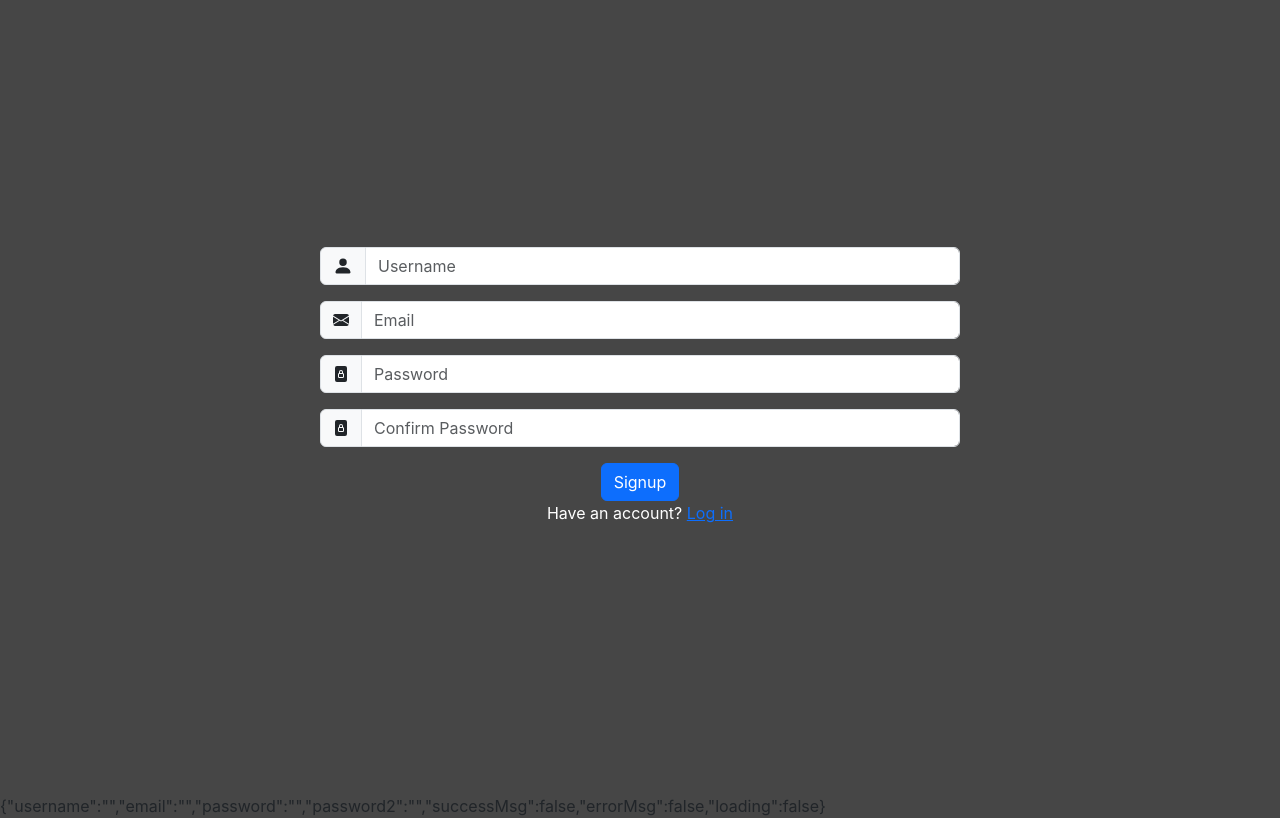
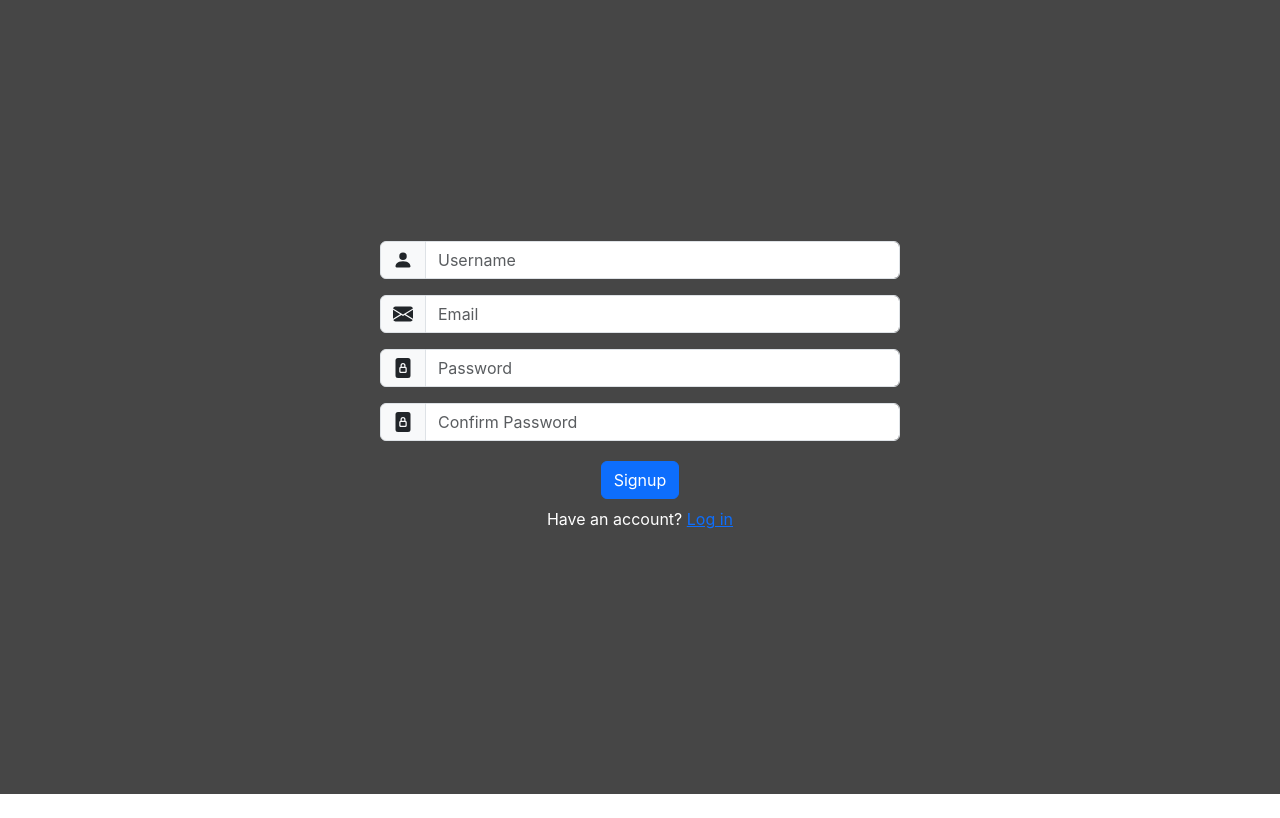
Before and after one commit to gerardhomsi/Mern_Ecommerce_BackEnd, a React app in the folder client/: page /signup in a window 1280 px wide. Shown: the part 62-880 px from the top of the page. After the commit the page ends 856 px from the top, so only its background shows below. Built offline with nearby package versions, Linux system fonts and the light colour scheme.

Commit message:
more code

```diff
--- a/client/package.json
+++ b/client/package.json
@@ -12,6 +12,7 @@
     "react-dom": "^18.2.0",
     "react-router-dom": "^6.10.0",
     "react-scripts": "5.0.1",
+    "validator": "^13.9.0",
     "web-vitals": "^2.1.4"
   },
   "scripts": {
--- a/client/src/components/App.js
+++ b/client/src/components/App.js
@@ -1,6 +1,7 @@
 import React from "react";
 import { BrowserRouter, Routes, Route } from "react-router-dom";
 import { Header, Home, Signin, NotFound, Signup } from "./components";
+import './app.css'
 
 const App = () => (
   <BrowserRouter>
--- a/client/src/components/Signup.jsx
+++ b/client/src/components/Signup.jsx
@@ -1,8 +1,14 @@
 import React, { useState } from "react";
+import isEmail from 'validator/lib/isEmail';
+import isEmpty from 'validator/lib/isEmpty';
+import equals from 'validator/lib/equals';
+import { showErrorMsg } from '../helpers/message'
 import { Link } from "react-router-dom";
 import "./signup.css";
 
+
 const Signup = () => {
+
   const [formData, setFormData] = useState({
     username: "",
     email: "",
@@ -12,6 +18,7 @@ const Signup = () => {
     errorMsg: false,
     loading: false,
   });
+
   const {
     username,
     email,
@@ -22,113 +29,109 @@ const Signup = () => {
     loading,
   } = formData;
 
+  const inputFields = [
+  {
+     name: 'username',
+     value: username,
+     type: 'text',
+     placeholder: 'Username',
+     icon: 'person-fill',
+     d: "M3 14s-1 0-1-1 1-4 6-4 6 3 6 4-1 1-1 1H3Zm5-6a3 3 0 1 0 0-6 3 3 0 0 0 0 6Z"
+  },
+
+  {
+    name: 'email',
+    value: email,
+    type: 'text',
+    placeholder: 'Email',
+    icon: 'envelope-fill',
+    d: "M.05 3.555A2 2 0 0 1 2 2h12a2 2 0 0 1 1.95 1.555L8 8.414.05 3.555ZM0 4.697v7.104l5.803-3.558L0 4.697ZM6.761 8.83l-6.57 4.027A2 2 0 0 0 2 14h12a2 2 0 0 0 1.808-1.144l-6.57-4.027L8 9.586l-1.239-.757Zm3.436-.586L16 11.801V4.697l-5.803 3.546Z"
+  },
+
+  {
+    name: 'password',
+    value: password,
+    type: 'password',
+    placeholder: 'Password',
+    icon: 'file-lock-fill',
+    d: "M7 6a1 1 0 0 1 2 0v1H7V6zM6 8.3c0-.042.02-.107.105-.175A.637.637 0 0 1 6.5 8h3a.64.64 0 0 1 .395.125c.085.068.105.133.105.175v2.4c0 .042-.02.107-.105.175A.637.637 0 0 1 9.5 11h-3a.637.637 0 0 1-.395-.125C6.02 10.807 6 10.742 6 10.7V8.3z M12 0H4a2 2 0 0 0-2 2v12a2 2 0 0 0 2 2h8a2 2 0 0 0 2-2V2a2 2 0 0 0-2-2zm-2 6v1.076c.54.166 1 .597 1 1.224v2.4c0 .816-.781 1.3-1.5 1.3h-3c-.719 0-1.5-.484-1.5-1.3V8.3c0-.627.46-1.058 1-1.224V6a2 2 0 1 1 4 0z"
+  },
+
+  {
+    name: 'password2',
+    value: password2,
+    type: 'password',
+    placeholder: 'Confirm Password',
+    icon: 'file-lock-fill',
+    d: "M7 6a1 1 0 0 1 2 0v1H7V6zM6 8.3c0-.042.02-.107.105-.175A.637.637 0 0 1 6.5 8h3a.64.64 0 0 1 .395.125c.085.068.105.133.105.175v2.4c0 .042-.02.107-.105.175A.637.637 0 0 1 9.5 11h-3a.637.637 0 0 1-.395-.125C6.02 10.807 6 10.742 6 10.7V8.3z M12 0H4a2 2 0 0 0-2 2v12a2 2 0 0 0 2 2h8a2 2 0 0 0 2-2V2a2 2 0 0 0-2-2zm-2 6v1.076c.54.166 1 .597 1 1.224v2.4c0 .816-.781 1.3-1.5 1.3h-3c-.719 0-1.5-.484-1.5-1.3V8.3c0-.627.46-1.058 1-1.224V6a2 2 0 1 1 4 0z"
+  },
+
+  ];
+
+  // EVENT HANDLERS //
+  const handleChange = (e) => {
+    setFormData({
+      ...formData,
+      [e.target.name] : e.target.value,
+    })
+  };
+
+  const handleSubmit = (e) => {
+    e.preventDefault();
+    // CLIENT SIDE VALIDATION
+    if (isEmpty(username) || isEmpty(email) || isEmpty(password) || isEmpty(password2)) {
+      setFormData({
+        ...formData, errorMsg: "All fields are required"
+      })
+    } else if (!isEmail(email)) {
+      setFormData({
+        ...formData, errorMsg: "Invalid Email"
+      })
+    } else if (!equals(password, password2)) {
+      setFormData({
+        ...formData, errorMsg: "Passwords DO NOT match"
+      })
+    } else {
+      //SUCCESS
+
+    }
+    console.log(formData)
+  };
+
   const showSignupForm = () => (
-    <form className="signup-form">
-      <div className="input-group mb-3">
-        <span className="input-group-text" id="basic-addon1">
-          <svg
-            xmlns="http://www.w3.org/2000/svg"
-            width="20"
-            height="20"
-            fill="currentColor"
-            className="bi bi-person-fill"
-            viewBox="0 0 16 16"
-          >
-            <path d="M3 14s-1 0-1-1 1-4 6-4 6 3 6 4-1 1-1 1H3Zm5-6a3 3 0 1 0 0-6 3 3 0 0 0 0 6Z" />
-          </svg>
-        </span>
-        <input
-          name="username"
-          value={username}
-          type="text"
-          className="form-control"
-          placeholder="Username"
-        />
-      </div>
 
-      <div className="input-group mb-3">
-        <span className="input-group-text" id="basic-addon1">
-          <svg
-            xmlns="http://www.w3.org/2000/svg"
-            width="16"
-            height="16"
-            fill="currentColor"
-            className="bi bi-envelope-fill"
-            viewBox="0 0 16 16"
-          >
-            <path d="M.05 3.555A2 2 0 0 1 2 2h12a2 2 0 0 1 1.95 1.555L8 8.414.05 3.555ZM0 4.697v7.104l5.803-3.558L0 4.697ZM6.761 8.83l-6.57 4.027A2 2 0 0 0 2 14h12a2 2 0 0 0 1.808-1.144l-6.57-4.027L8 9.586l-1.239-.757Zm3.436-.586L16 11.801V4.697l-5.803 3.546Z" />
-          </svg>
-        </span>
-        <input
-          name="email"
-          value={email}
-          type="text"
-          className="form-control"
-          placeholder="Email"
-        />
-      </div>
+    <form onSubmit={handleSubmit}>
+      {inputFields.map(({ name, value, type, placeholder, icon, d }) => (
+        <div className="input-group mb-3" key={name}>
+          <span className="input-group-text" id="basic-addon1">
+            <svg xmlns="http://www.w3.org/2000/svg" width="20" height="20" fill="currentColor" className={`bi bi-${icon}`} viewBox="0 0 16 16">
+              <path d={d} />
+            </svg>
+          </span>
+          <input name={name} value={value} type={type} className="form-control" placeholder={placeholder} onChange={handleChange} />
+        </div>
+      ))}
 
-      <div className="input-group mb-3">
-        <span className="input-group-text" id="basic-addon1">
-          <svg
-            xmlns="http://www.w3.org/2000/svg"
-            width="16"
-            height="16"
-            fill="currentColor"
-            className="bi bi-file-lock-fill"
-            viewBox="0 0 16 16"
-          >
-            <path d="M7 6a1 1 0 0 1 2 0v1H7V6zM6 8.3c0-.042.02-.107.105-.175A.637.637 0 0 1 6.5 8h3a.64.64 0 0 1 .395.125c.085.068.105.133.105.175v2.4c0 .042-.02.107-.105.175A.637.637 0 0 1 9.5 11h-3a.637.637 0 0 1-.395-.125C6.02 10.807 6 10.742 6 10.7V8.3z" />
-            <path d="M12 0H4a2 2 0 0 0-2 2v12a2 2 0 0 0 2 2h8a2 2 0 0 0 2-2V2a2 2 0 0 0-2-2zm-2 6v1.076c.54.166 1 .597 1 1.224v2.4c0 .816-.781 1.3-1.5 1.3h-3c-.719 0-1.5-.484-1.5-1.3V8.3c0-.627.46-1.058 1-1.224V6a2 2 0 1 1 4 0z" />
-          </svg>
-        </span>
-        <input
-          name="password"
-          value={password}
-          type="text"
-          className="form-control"
-          placeholder="Password"
-        />
-      </div>
-
-      <div className="input-group mb-3">
-        <span className="input-group-text" id="basic-addon1">
-          <svg
-            xmlns="http://www.w3.org/2000/svg"
-            width="16"
-            height="16"
-            fill="currentColor"
-            className="bi bi-file-lock-fill"
-            viewBox="0 0 16 16"
-          >
-            <path d="M7 6a1 1 0 0 1 2 0v1H7V6zM6 8.3c0-.042.02-.107.105-.175A.637.637 0 0 1 6.5 8h3a.64.64 0 0 1 .395.125c.085.068.105.133.105.175v2.4c0 .042-.02.107-.105.175A.637.637 0 0 1 9.5 11h-3a.637.637 0 0 1-.395-.125C6.02 10.807 6 10.742 6 10.7V8.3z" />
-            <path d="M12 0H4a2 2 0 0 0-2 2v12a2 2 0 0 0 2 2h8a2 2 0 0 0 2-2V2a2 2 0 0 0-2-2zm-2 6v1.076c.54.166 1 .597 1 1.224v2.4c0 .816-.781 1.3-1.5 1.3h-3c-.719 0-1.5-.484-1.5-1.3V8.3c0-.627.46-1.058 1-1.224V6a2 2 0 1 1 4 0z" />
-          </svg>
-        </span>
-        <input
-          name="password2"
-          value={password2}
-          type="text"
-          className="form-control"
-          placeholder="Confirm Password"
-        />
-      </div>
-
-      <div className="form-group">
-        <button type="submit" className="btn btn-primary btn-block">
+      <div className="form-group  d-flex flex-column align-items-center">
+        <button type="submit" className="btn btn-primary btn-block mt-1">
           Signup
         </button>
-      </div>
-      <p className="text-center text-white">
+      <p className="text-center text-white mt-2">
         Have an account? <Link to="/signin">Log in</Link>
       </p>
+      </div>
     </form>
   );
 
   return (
     <div className="signup-container">
-      {showSignupForm()}
-      {JSON.stringify(formData)}
+      <div className="row g-0 vh-100 px-3">
+        <div className="col-md-5 mx-auto align-self-center">
+          {errorMsg && showErrorMsg(errorMsg)}
+          {showSignupForm()}
+          {/* {JSON.stringify(formData)} */}
+        </div>
+      </div>
     </div>
   );
 };
--- /dev/null
+++ b/client/src/components/app.css
@@ -0,0 +1,3 @@
+body {
+    margin: 0;
+}
--- a/client/src/components/signup.css
+++ b/client/src/components/signup.css
@@ -2,7 +2,7 @@
   background-color: rgb(70, 70, 70);
 }
 
-.signup-form {
+/* .signup-form {
   display: flex;
   flex-direction: column;
   justify-content: center;
@@ -11,4 +11,4 @@
   margin: auto;
   height: 100vh;
   min-height: 400px;
-}
+} */
--- /dev/null
+++ b/client/src/helpers/message.js
@@ -0,0 +1,8 @@
+import React from "react";
+
+
+export const showErrorMsg = msg => (
+    <div className="alert alert-danger" role="alert">
+         {msg}
+    </div>
+)
--- a/client/src/index.css
+++ b/client/src/index.css
@@ -1,3 +1,4 @@
+
 body {
   margin: 0;
   font-family: -apple-system, BlinkMacSystemFont, 'Segoe UI', 'Roboto', 'Oxygen',
```
Also changed, not shown: 1 other file.
